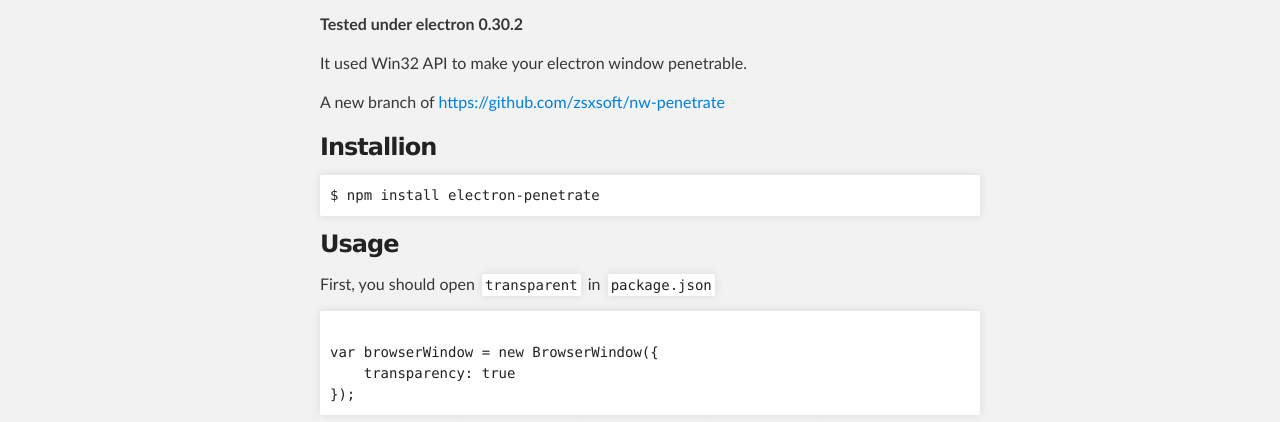
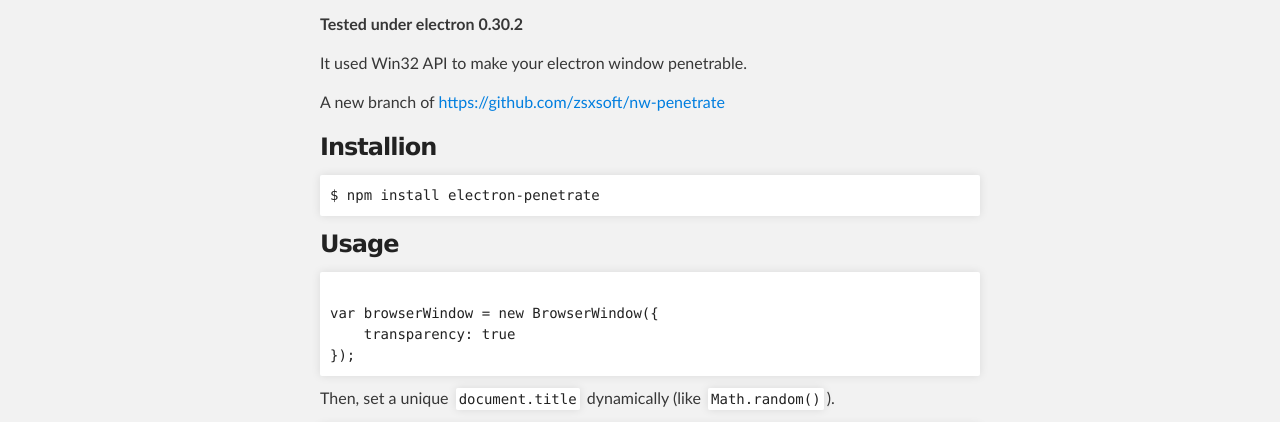
Before and after one commit to zsxsoft-deprecated/electron-penetrate, a plain HTML site: page index.html in a window 1280 px wide. Shown: the part 351-773 px from the top of the page. Drawn offline with Linux system fonts and the light colour scheme.

Commit message:
Remove out-of-date line

```diff
--- a/index.html
+++ b/index.html
@@ -36,7 +36,6 @@
             <div class="highlight highlight-bash"><pre>$ npm install electron-penetrate</pre></div>
             <h3>
 <a id="usage" class="anchor" href="#usage" aria-hidden="true"><span class="octicon octicon-link"></span></a>Usage</h3>
-            <p>First, you should open <code>transparent</code> in <code>package.json</code></p>
             <div class="highlight highlight-json"><pre>
 var browserWindow = new BrowserWindow({
     transparency: true
```
